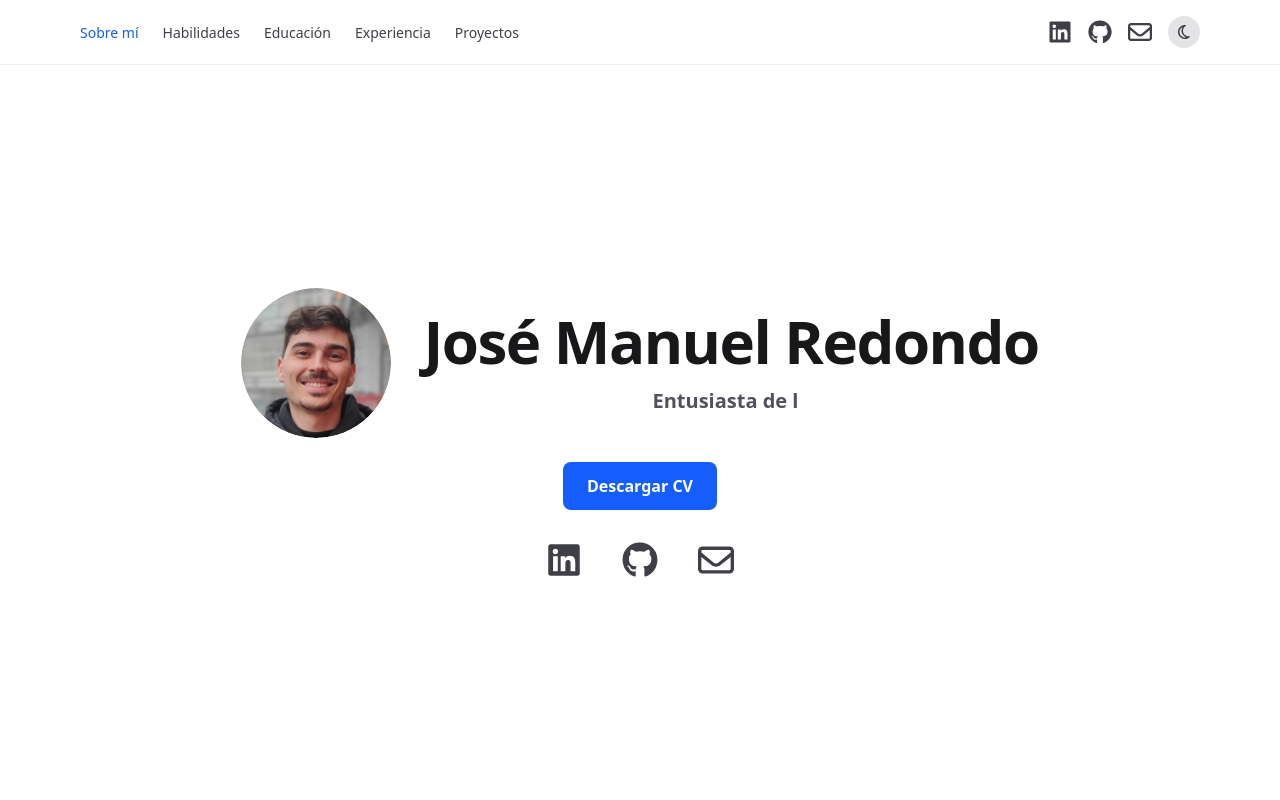
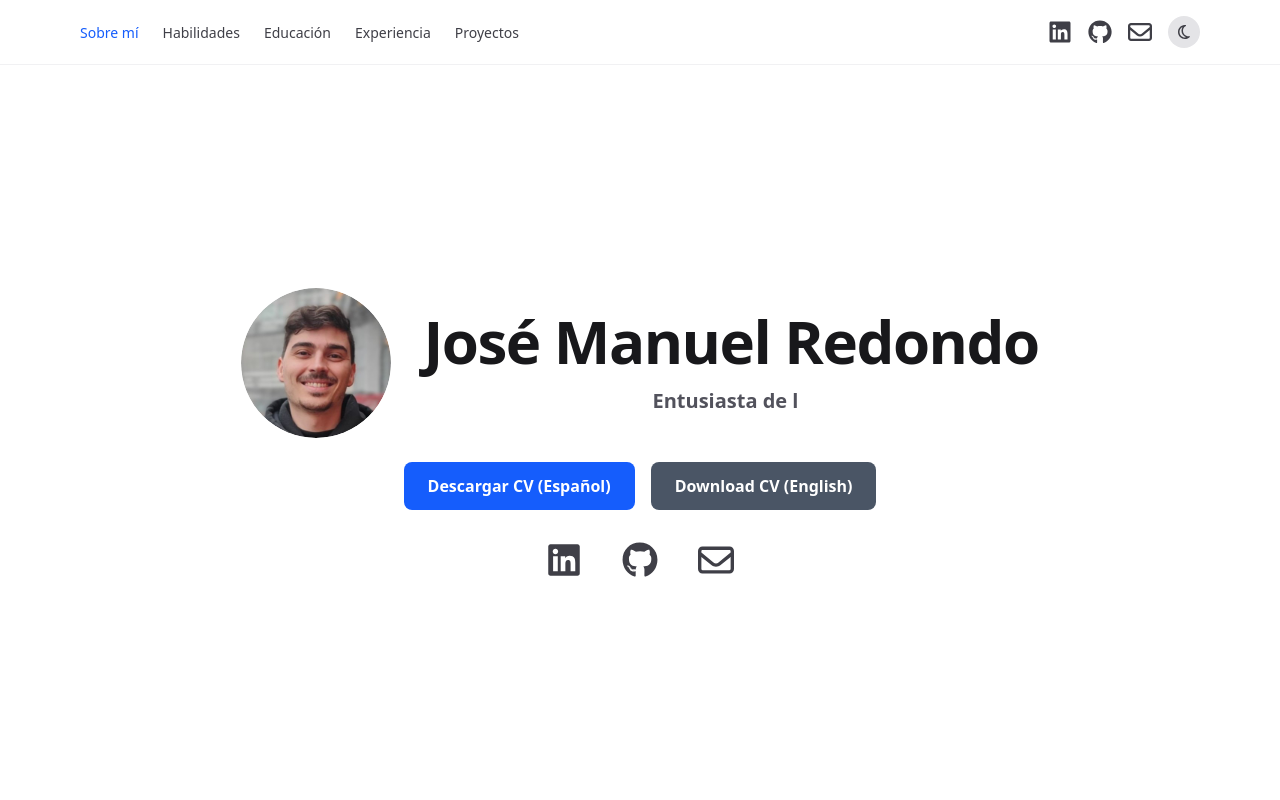
Before and after one commit to zemanue/my-dev-portfolio, a React (Vite) app: page / in a window 1280 px wide. Shown: the top 800 px of the page. Built offline with nearby package versions, Linux system fonts and the light colour scheme.

Commit message:
Add English CV and update Hero component links
Added the English version of the CV PDF and updated the Spanish CV PDF. Modified the Hero component to display separate download buttons for both Spanish and English CVs, improving accessibility for users in both languages.

```diff
--- a/src/components/Hero.jsx
+++ b/src/components/Hero.jsx
@@ -41,14 +41,21 @@ export default function Hero() {
                         </div>
                     </div>
                 </div>
-                {/* Botón Descargar CV */}
-                <div className="mt-6">
+                {/* Botones Descargar CV */}
+                <div className="mt-6 flex gap-4 justify-center">
                     <a
                         href="CV ESP José Manuel Redondo 2025.pdf"
                         download
                         className="inline-block rounded-lg bg-blue-600 px-6 py-3 text-white font-semibold hover:bg-blue-700 transition"
                     >
-                        Descargar CV
+                        Descargar CV (Español)
+                    </a>
+                    <a
+                        href="CV ENG José Manuel Redondo 2025.pdf"
+                        download
+                        className="inline-block rounded-lg bg-gray-600 px-6 py-3 text-white font-semibold hover:bg-gray-700 transition"
+                    >
+                        Download CV (English)
                     </a>
                 </div>
 
```
Also changed, not shown: 2 other files (tests, documents, lock files or other folders).
